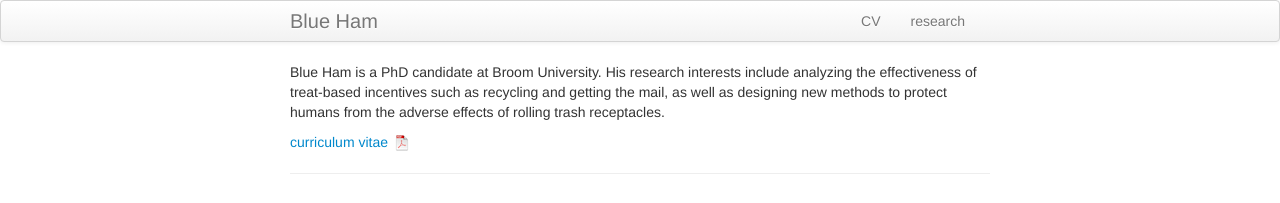
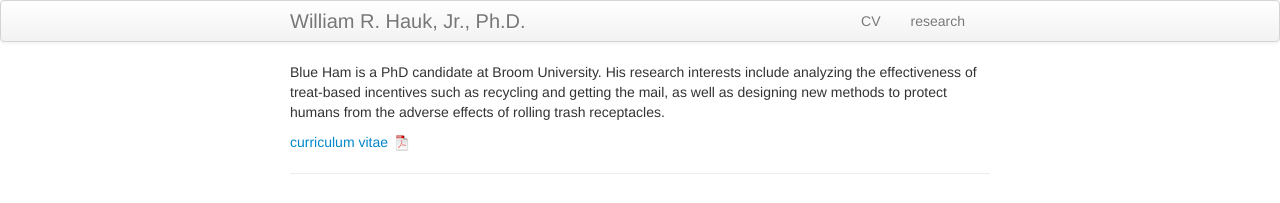
Before and after one commit to BillHauk/BillHauk.github.io, a Jekyll site: the page built from index.md, in a window 1280 px wide. Shown: the top 203 px of the page. Built offline with Jekyll 4.4.1, drawn with Linux system fonts in a browser that asks for light colours.

Commit message:
Update _config.yml

```diff
--- a/_config.yml
+++ b/_config.yml
@@ -8,14 +8,14 @@ highlighter: rouge
 # Themes are encouraged to use these universal variables
 # so be sure to set them if your theme uses them.
 #
-title : Blue Ham
+title : William R. Hauk, Jr., Ph.D.
 author :
-  name : Marisa Carlos
-  email : mbc96@cornell.edu
-  github : mbcarlos
-  twitter : MarisaBriCarlos
+  name : William Hauk
+  email : hauk@moore.sc.edu
+  github : BillHauk
+  twitter : HaukBill
 
-production_url : http://marisabriana.github.io
+production_url : http://www.haukeconomics.com/
 
 # Tell Github to use the kramdown markdown interpreter
 # (see https://help.github.com/articles/migrating-your-pages-site-from-maruku)
```
